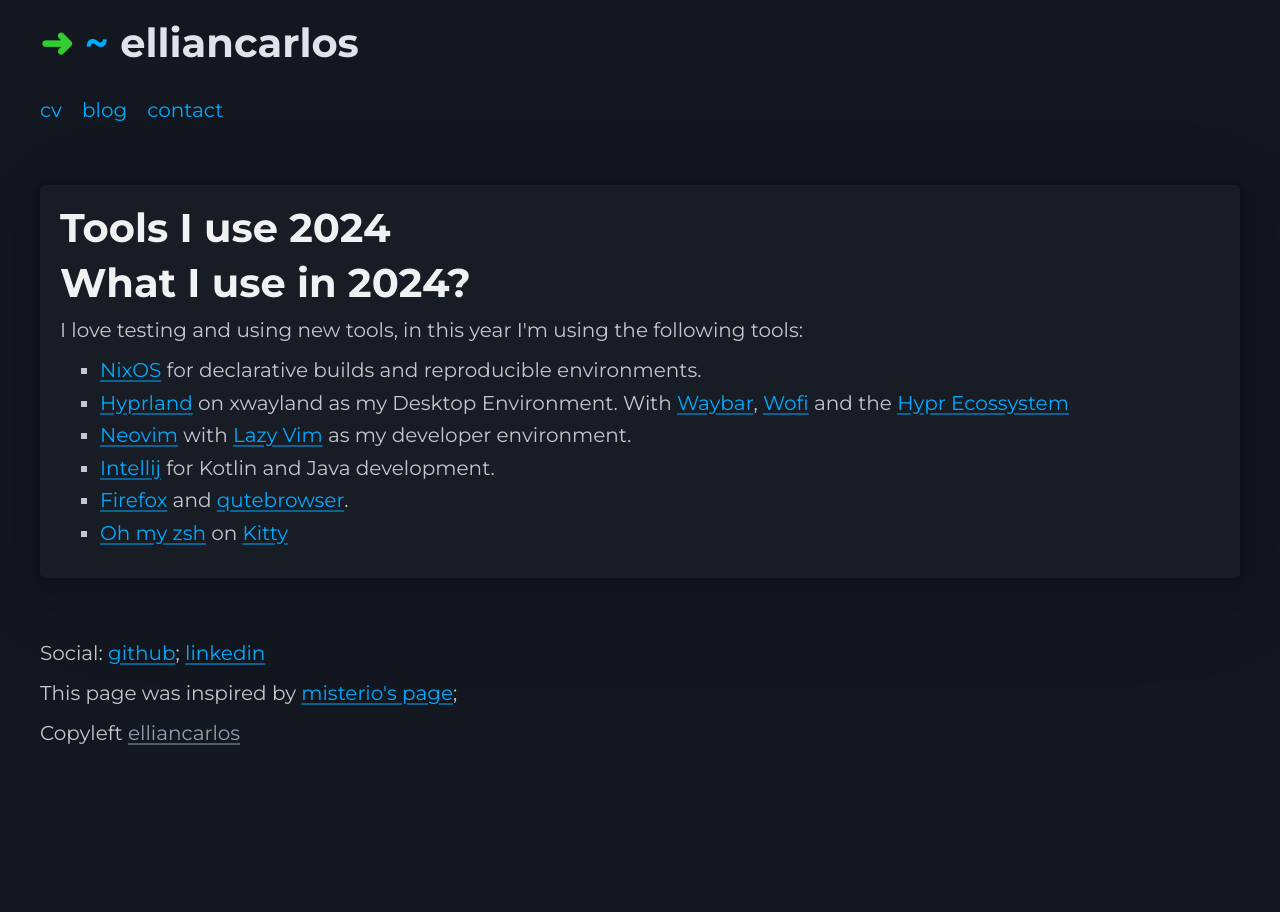
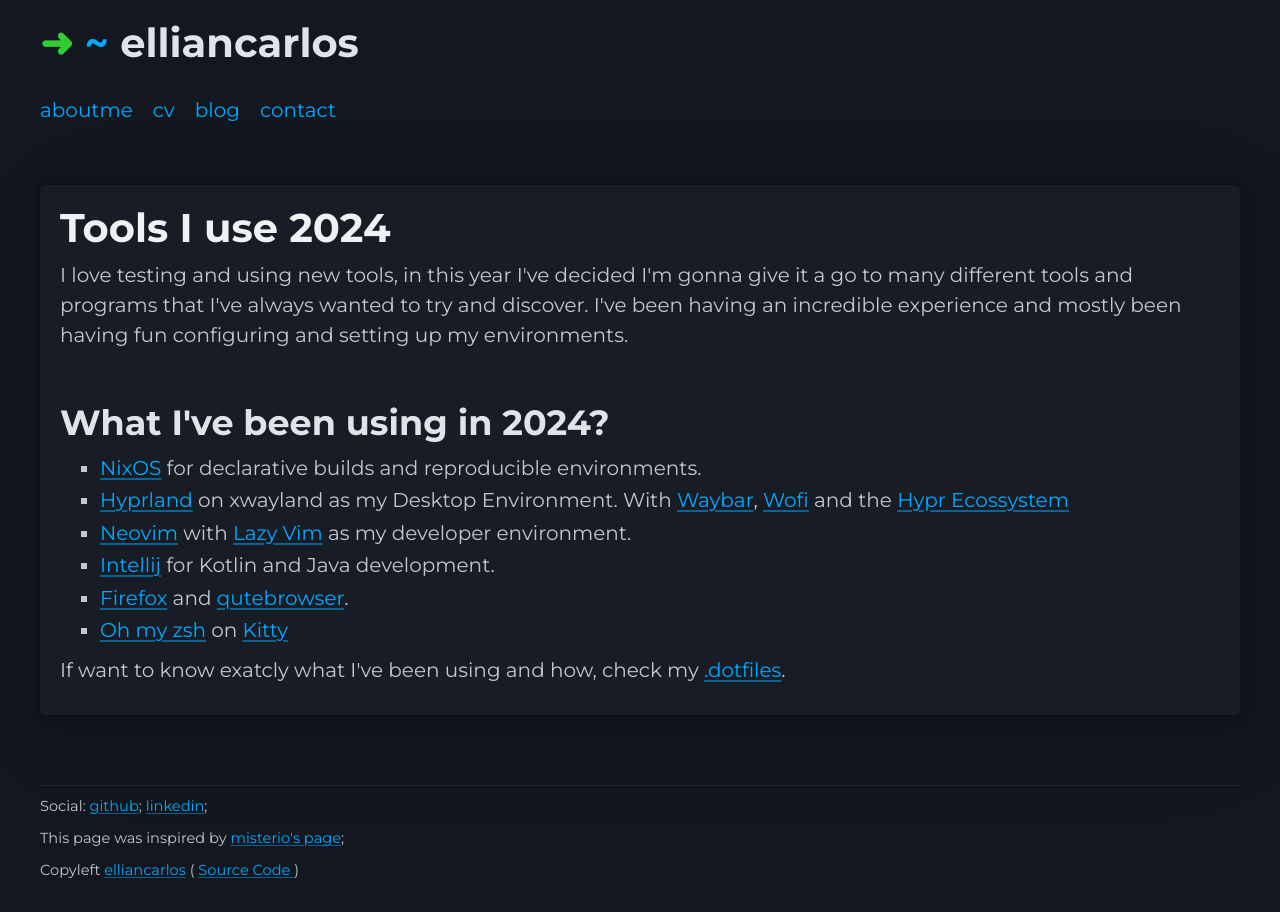
Before and after one commit to EllianCarlos/EllianCarlos.github.io, an Eleventy site: page src/posts/my-tools-2024.md in a window 1280 px wide. Before the commit the page ends 800 px from the top, so only its background shows below. Built offline with nearby package versions, Linux system fonts and the light colour scheme; Eleventy itself is replaced by a stand-in of ours; files that its build step writes are made by us from their sources.

Commit message:
improvements and blog created

```diff
--- /dev/null
+++ b/src/_includes/footer.html
@@ -0,0 +1,22 @@
+<footer>
+    <div class="container">
+      <hr>
+      <small>
+        <p>Social:
+          <a class="social" target="_blank" rel="noreferrer noopener" href="https://www.github.com/elliancarlos">github</a>;
+          <a target="_blank" rel="noreferrer noopener" href="https://www.linkedin.com/in/elliancarlos">linkedin</a>;
+        </p>
+        <p>This page was inspired by
+          <a target="_blank" rel="noreferrer noopener" href="https://m7.rs/">misterio's page</a>;
+        </p>
+        <p>
+          Copyleft
+          <a href="https://www.elliancarlos.com.br">elliancarlos</a>
+          (
+            <a href="https://www.github.com/elliancarlos/elliancarlos.github.io">
+              Source Code
+            </a>
+          )</p>
+      </small>
+    </div>
+</footer>
--- a/src/_includes/footer.njk
+++ /dev/null
@@ -1,10 +0,0 @@
-<footer class="container">
-    <p>Social:
-      <a class="social" target="_blank" rel="noreferrer noopener" href="https://www.github.com/elliancarlos">github</a>;
-      <a target="_blank" rel="noreferrer noopener" href="https://www.linkedin.com/in/elliancarlos">linkedin</a>
-    </p>
-    <p>This page was inspired by
-      <a target="_blank" rel="noreferrer noopener" href="https://m7.rs/">misterio's page</a>;
-    </p>
-    <p>Copyleft <a class="secondary" href="https://www.elliancarlos.com.br">elliancarlos</a></p>
-</footer>
--- a/src/_includes/header.njk
+++ b/src/_includes/header.html
@@ -1,4 +1,5 @@
-<header class="container">
+<header>
+  <div class="container">
     <h1 class="title">
       <span class="contrast">➜</span>
       <span class="primary">~</span>
@@ -10,9 +11,11 @@
     </h1>
     <nav>
         <ul>
-            <li><a href="/cv">cv</a></li>
-            <li><a href="/blog">blog</a></li>
+            <li><a href="/">aboutme</a></li>
+            <li><a href="/Ellian_Carlos_Resume.pdf">cv</a></li>
+            <li><a href="/posts">blog</a></li>
             <li><a href="/contact">contact</a></li>
         </ul>
     </nav>
+  </div>
 </header>
--- a/src/_includes/layouts/layout.njk
+++ b/src/_includes/layouts/layout.njk
@@ -1,3 +1,7 @@
+---
+relative_path: '.'
+type: index
+---
 <!DOCTYPE html>
 <html data-theme="dark" lang="en">
 
@@ -12,14 +16,17 @@
 >
   <link
       rel="stylesheet"
-      href="style.css"
+      href="{{relative_path}}/styles/style.css"
       >
+  {% if type == "blog" %}
+    <link rel="stylesheet" href="{{relative_path}}/styles/blog.css">
+  {% endif %}
 </head>
-<body>
-    {% include "header.njk" %}
-    <main class="container">
+<body style="min-height: 100%;">
+    {% include "header.html" %}
+    <main class="container page">
         {{ content | safe }}
     </main>
-    {% include "footer.njk" %}
+    {% include "footer.html" %}
 </body>
 </html>
--- a/src/_includes/layouts/post.njk
+++ b/src/_includes/layouts/post.njk
@@ -1,5 +1,7 @@
 ---
 layout: layouts/layout.njk
+relative_path: '../..'
+type: blogPost
 ---
 <article>
     <h1>{{ title }}</h1>
--- a/src/posts/my-tools-2024.md
+++ b/src/posts/my-tools-2024.md
@@ -2,11 +2,13 @@
 title: "Tools I use 2024"
 date: 2024-06-25
 layout: layouts/post.njk
+language: en
+place: brazil
 ---
 
-# What I use in 2024?
+I love testing and using new tools, in this year I've decided I'm gonna give it a go to many different tools and programs that I've always wanted to try and discover. I've been having an incredible experience and mostly been having fun configuring and setting up my environments.
 
-I love testing and using new tools, in this year I'm using the following tools:
+## What I've been using in 2024?
 
 - [NixOS](https://nixos.org/) for declarative builds and reproducible environments.
 - [Hyprland](https://hyprland.org/) on xwayland as my Desktop Environment. With [Waybar](https://github.com/Alexays/Waybar), [Wofi](https://hg.sr.ht/~scoopta/wofi) and the [Hypr Ecossystem](https://wiki.hyprland.org/Hypr-Ecosystem/)
@@ -14,3 +16,5 @@
 - [Intellij](https://www.jetbrains.com/pt-br/idea/) for Kotlin and Java development.
 - [Firefox](https://www.mozilla.org/pt-BR/firefox/new/) and [qutebrowser](https://qutebrowser.org/).
 - [Oh my zsh](https://ohmyz.sh/) on [Kitty](https://sw.kovidgoyal.net/kitty/)
+
+If want to know exatcly what I've been using and how, check my [.dotfiles](https://www.github.com/elliancarlos/.dotfiles).
--- /dev/null
+++ b/src/styles/blog.css
@@ -0,0 +1,3 @@
+article a {
+  text-decoration:none;
+}
--- a/src/style.css
+++ b/src/styles/style.css
@@ -5,10 +5,21 @@
   width: 100%;
 }
 
+html body {
+  display: grid;
+  grid-template-rows: auto 1fr auto;
+  align-items: start;
+}
+
 :root {
   --pico-font-family: "Montserrat", sans-serif;
   --pico-font-weight: 400;
   --pico-typography-spacing-vertical: 0.5rem;
+}
+
+.nodec {
+  --pico-text-decoration: none;
+  text-decoration: none;
 }
 
 .maintitle {
@@ -51,3 +62,12 @@
 .contrast {
   color: limegreen;
 }
+
+footer {
+  --pico-font-size: 0.875em;
+  --pico-font-weight: 400;
+  --pico-typography-spacing-vertical: 0.5rem;
+  font-weight: 400;
+  font-size: 0.875em;
+  bottom: 0;
+}
```
Also changed, not shown: src/404.html (added, +10 -0 lines), src/index.njk (deleted, +0 -9 lines), src/posts/index.njk (added, +20 -0 lines), .eleventy.js, src/index.html (added), 1 other file.
